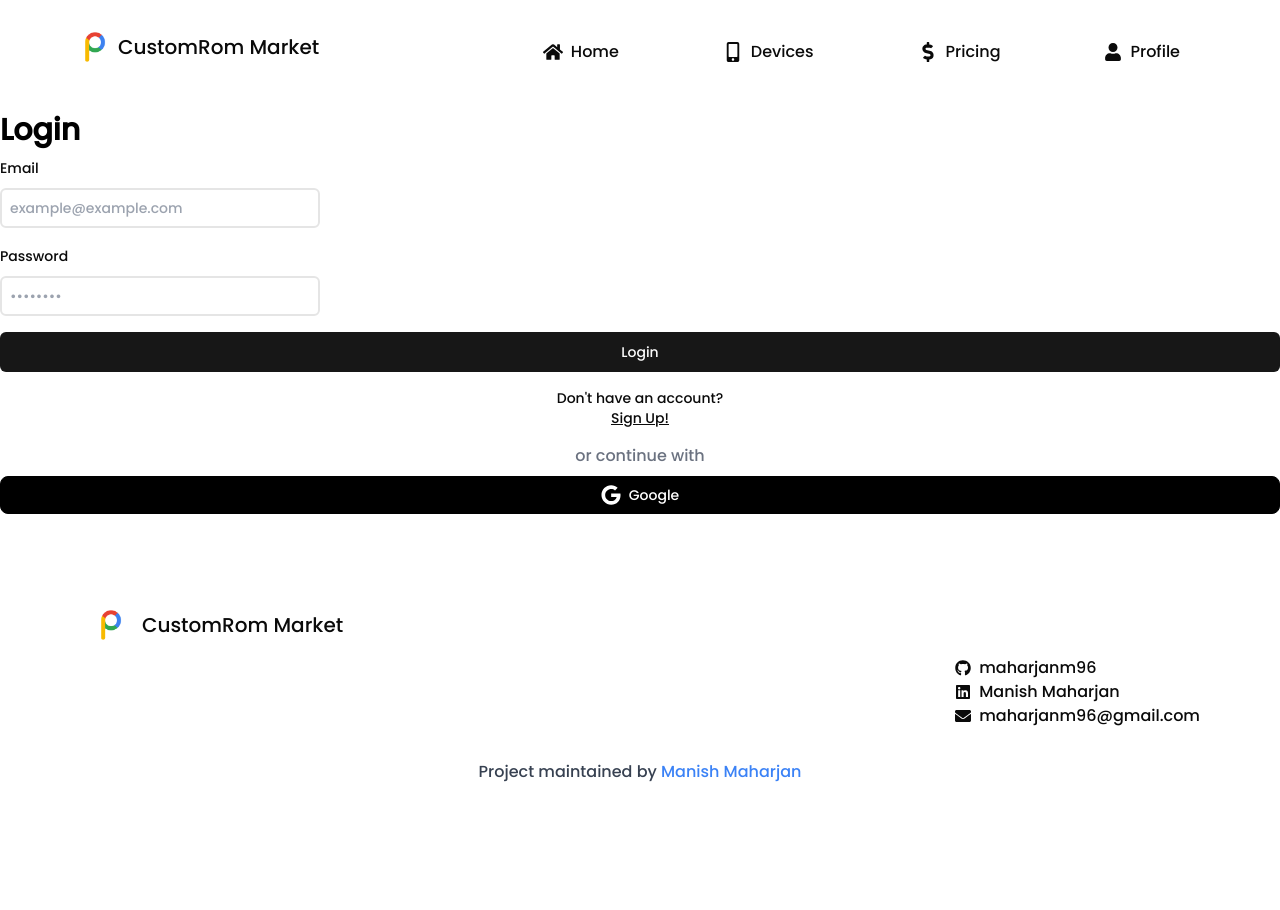
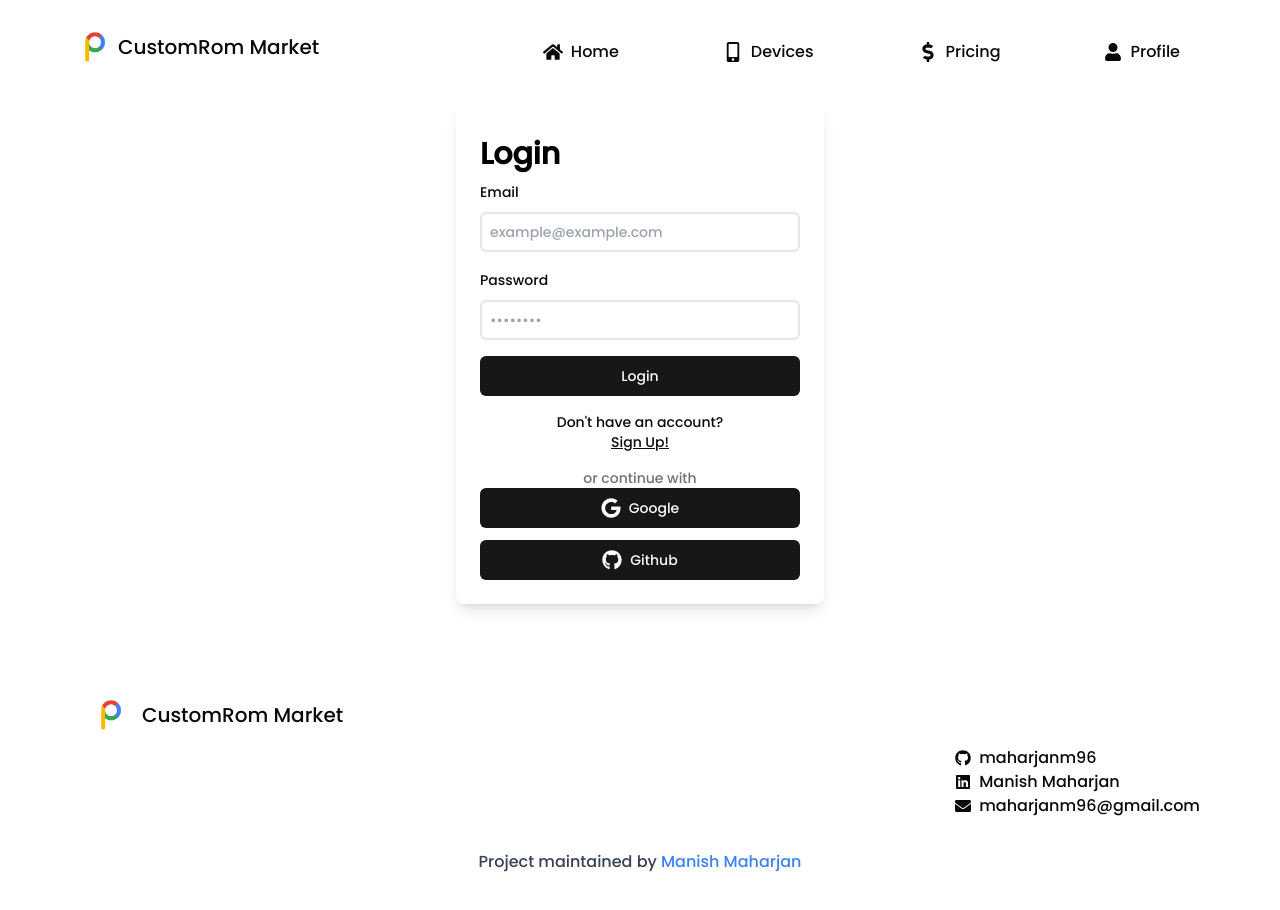
Before and after one commit to maharjanm96/CustomRom-Market, a Next.js app: page /auth/login in a window 1280 px wide. Shown: the top 910 px of the page. Before the commit the page ends 864 px from the top, so only its background shows below. Built offline with nearby package versions, Linux system fonts and the light colour scheme; no server answers.

Commit message:
Forms UI Updated

```diff
--- a/app/auth/login/_components/LoginForm.tsx
+++ b/app/auth/login/_components/LoginForm.tsx
@@ -59,6 +59,8 @@ function LoginFormContent() {
   }
 
   return (
+    <div className="flex justify-center">
+      <div className="bg-white p-6 rounded-lg shadow-lg w-auto">
         <Form {...form}>
           <h2 className="flex justify-start text-3xl text-black font-bold py-2">
             Login
@@ -94,6 +96,7 @@ function LoginFormContent() {
                 </FormItem>
               )}
             />
+
             <Button
               disabled={loading}
               variant={"default"}
@@ -112,14 +115,17 @@ function LoginFormContent() {
                 Sign Up!
               </span>
             </Link>
-        <div className="flex justify-center text-gray-500">
+            <div className="flex justify-center text-sm text-gray-500">
               or continue with
             </div>
           </form>
-      <div className="mt-2 space-y-2">
+          <div className="flex flex-col gap-3">
             <SocialButton buttonText={"Google"} provider={"google"} />
+            <SocialButton buttonText={"Github"} provider={"github"} />
           </div>
         </Form>
+      </div>
+    </div>
   );
 }
 
--- a/app/auth/signup/_components/SignupForm.tsx
+++ b/app/auth/signup/_components/SignupForm.tsx
@@ -93,7 +93,7 @@ const SignupForm = () => {
 
   return (
     <div className="flex justify-center">
-      <div className="bg-white p-6 rounded-lg shadow-lg w-auto">
+      <div className="bg-white p-4 rounded-lg shadow-lg w-auto">
         <Form {...form}>
           <FormLabel className="flex justify-start text-2xl font-bold py-1">
             Create an account
@@ -154,15 +154,14 @@ const SignupForm = () => {
             <Button className="w-full" size="lg" disabled={loading}>
               {loading ? "Creating..." : "Create Account"}
             </Button>
-
             <span className="flex justify-center text-sm mt-4">
               Already have an account?
+              <Link href="/auth/login">
+                <span className="text-sm flex justify-center cursor-pointer underline">
+                  Login!
+                </span>
+              </Link>
             </span>
-            <Link href="/auth/login">
-              <span className="text-sm flex justify-center cursor-pointer underline">
-                Login!
-              </span>
-            </Link>
             <FormLabel className="flex justify-center text-gray-700">
               or continue with
             </FormLabel>
--- a/components/Buttons/SocialButton.tsx
+++ b/components/Buttons/SocialButton.tsx
@@ -1,7 +1,6 @@
-// components/ButtonWithLogo.tsx
 import { signIn } from "next-auth/react";
 import { FC } from "react";
-import { FaGoogle, FaGithub } from "react-icons/fa"; // Importing icons from react-icons
+import { FaGoogle, FaGithub } from "react-icons/fa";
 
 interface ButtonWithLogoProps {
   buttonText: string;
@@ -24,7 +23,7 @@ const SocialButton: FC<ButtonWithLogoProps> = ({ buttonText, provider }) => {
     <div>
       <button
         onClick={() => signIn(provider)}
-        className="w-full bg-black text-sm text-white py-2 flex items-center justify-center rounded-lg border border-black hover:bg-gray-800"
+        className="bg-primary text-primary-foreground hover:bg-primary/90 w-full flex p-2.5 items-start justify-center rounded-md text-sm"
       >
         {renderLogo()}
         {buttonText}
```
Lines whose indentation alone changed are shown as unchanged.
